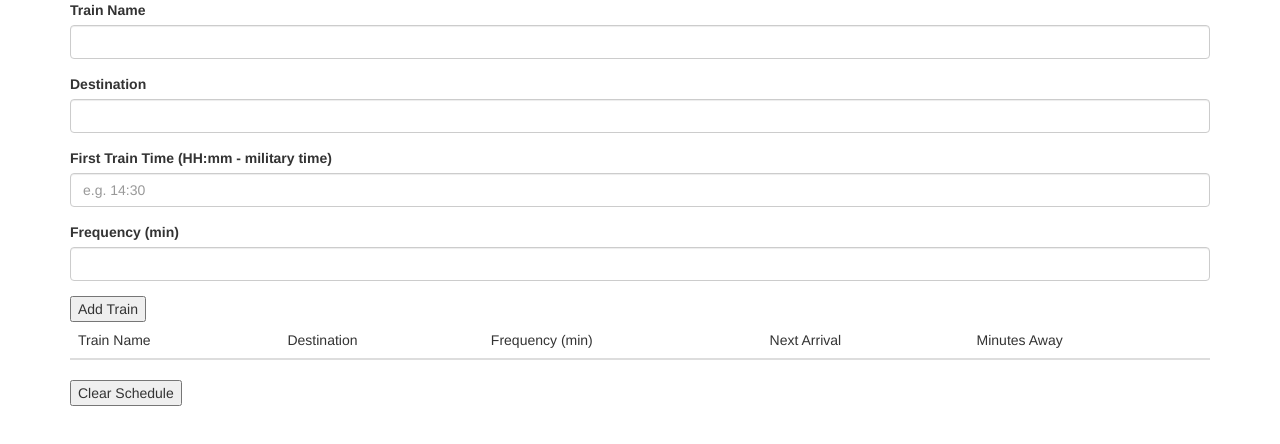
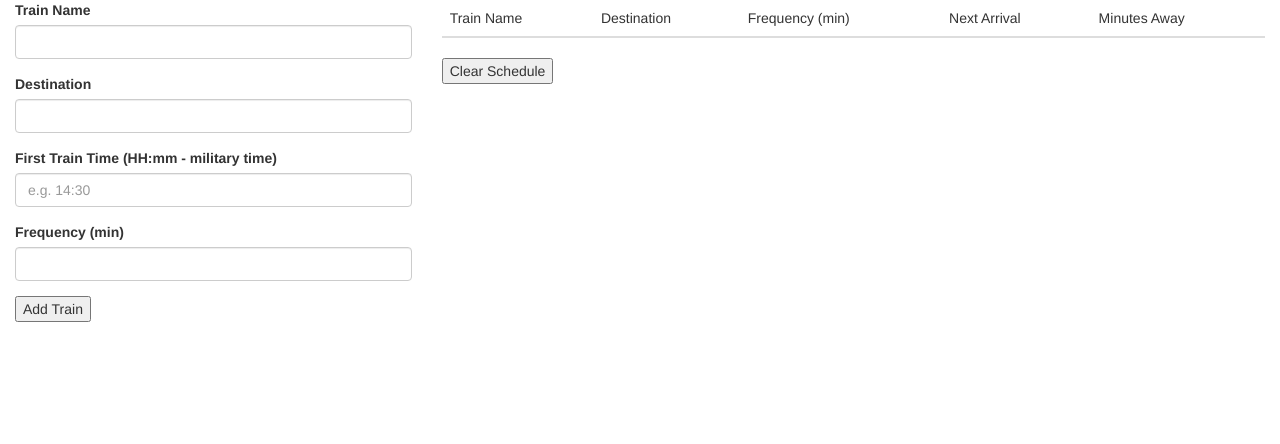
Before and after one commit to cvbowes/Train-Scheduler, a plain HTML site: page index.html in a window 1280 px wide. Drawn offline with nearby package versions, Linux system fonts and the light colour scheme; no server answers.

Commit message:
changed layout

```diff
--- a/index.html
+++ b/index.html
@@ -16,9 +16,9 @@
 	<meta name="viewport" content="width=device-width, initial-scale=1">
 </head>
 <body>
-	<div class="container">
+	<div class="container-fluid">
 		<div class="row">
-			<div class="col-sm-12">
+			<div class="col-sm-4 col-xs-12">
 				<form role="form">
 					<div class="form-group">
 						<label for="name">Train Name</label>
@@ -39,9 +39,8 @@
 					<button id="add-train" type="submit">Add Train</button>
 				</form>
 			</div>
-		</div>
-		<div class="row">
-			<div class="col-sm-12">
+
+			<div class="col-sm-8 col-xs-12">
 			<table class="table table-striped table-hover" id="schedule">
 				<thead>
 					<tr id="schedule-head">
```
